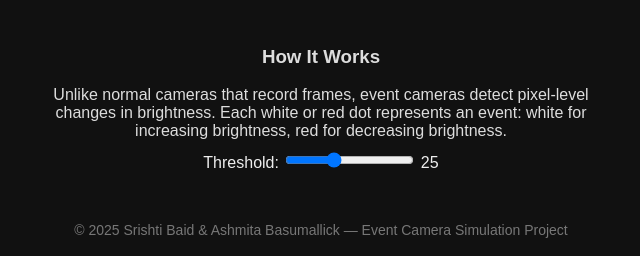
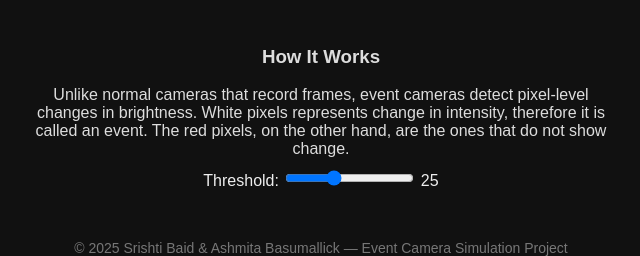
Before and after one commit to sriiishtibaid-debug/event_cameraa, a plain HTML site: page index.html in a window 1280 px wide. Shown: the part 925-1181 px from the top of the page, without its empty margins (319-959 px from the left). Drawn offline with Linux system fonts and the light colour scheme.

Commit message:
Update event camera description in index.html
Clarify the explanation of event camera pixels.

```diff
--- a/index.html
+++ b/index.html
@@ -26,7 +26,8 @@
   <h3>How It Works</h3>
   <p style="max-width:600px; margin:auto;">
     Unlike normal cameras that record frames, event cameras detect pixel-level changes in brightness.
-    Each white or red dot represents an event: white for increasing brightness, red for decreasing brightness.
+    White pixels represents change in intensity, therefore it is called an event. The red pixels, on
+    the other hand, are the ones that do not show change.
   </p>
 </div>
   <div id="controls">
```
